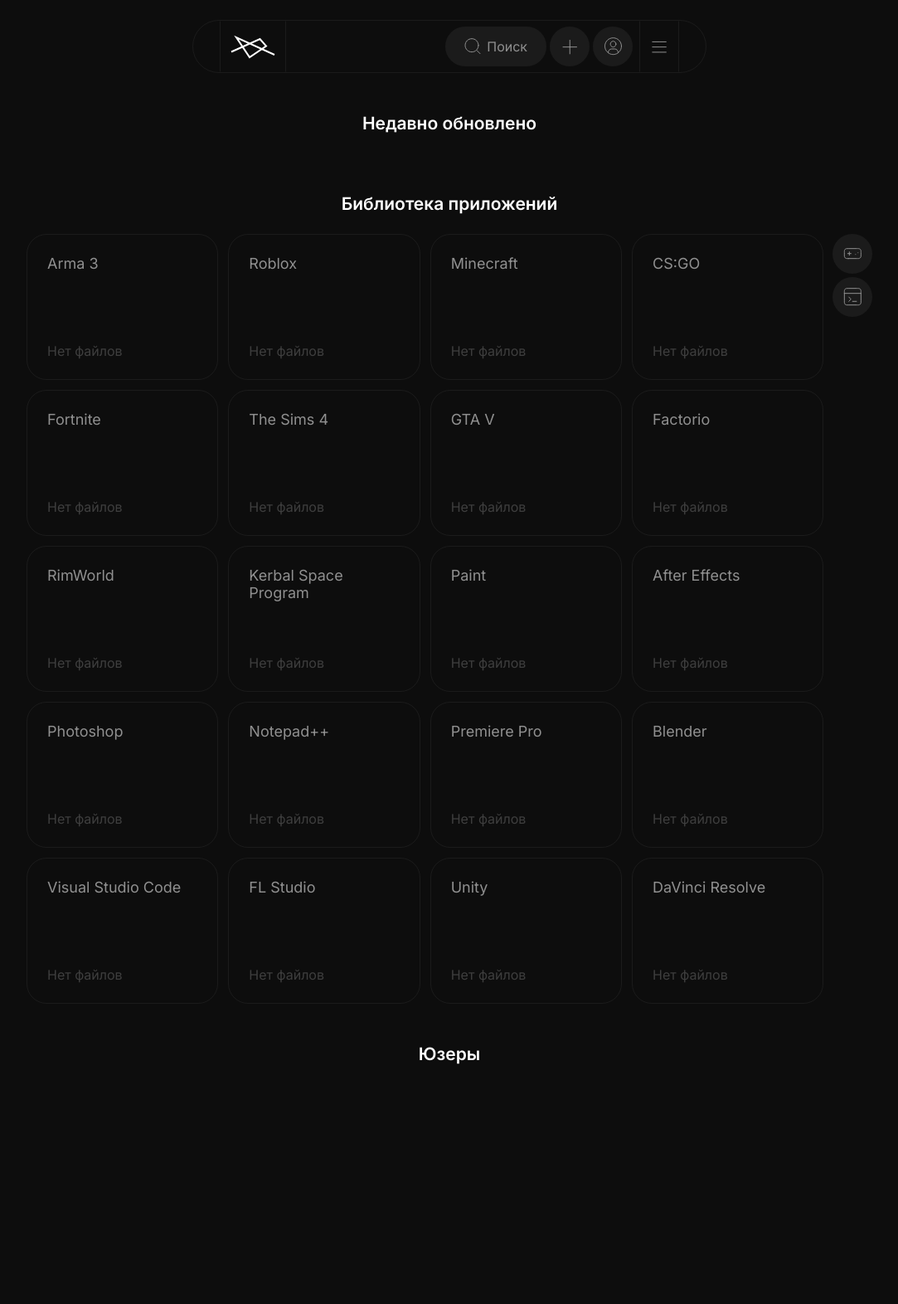
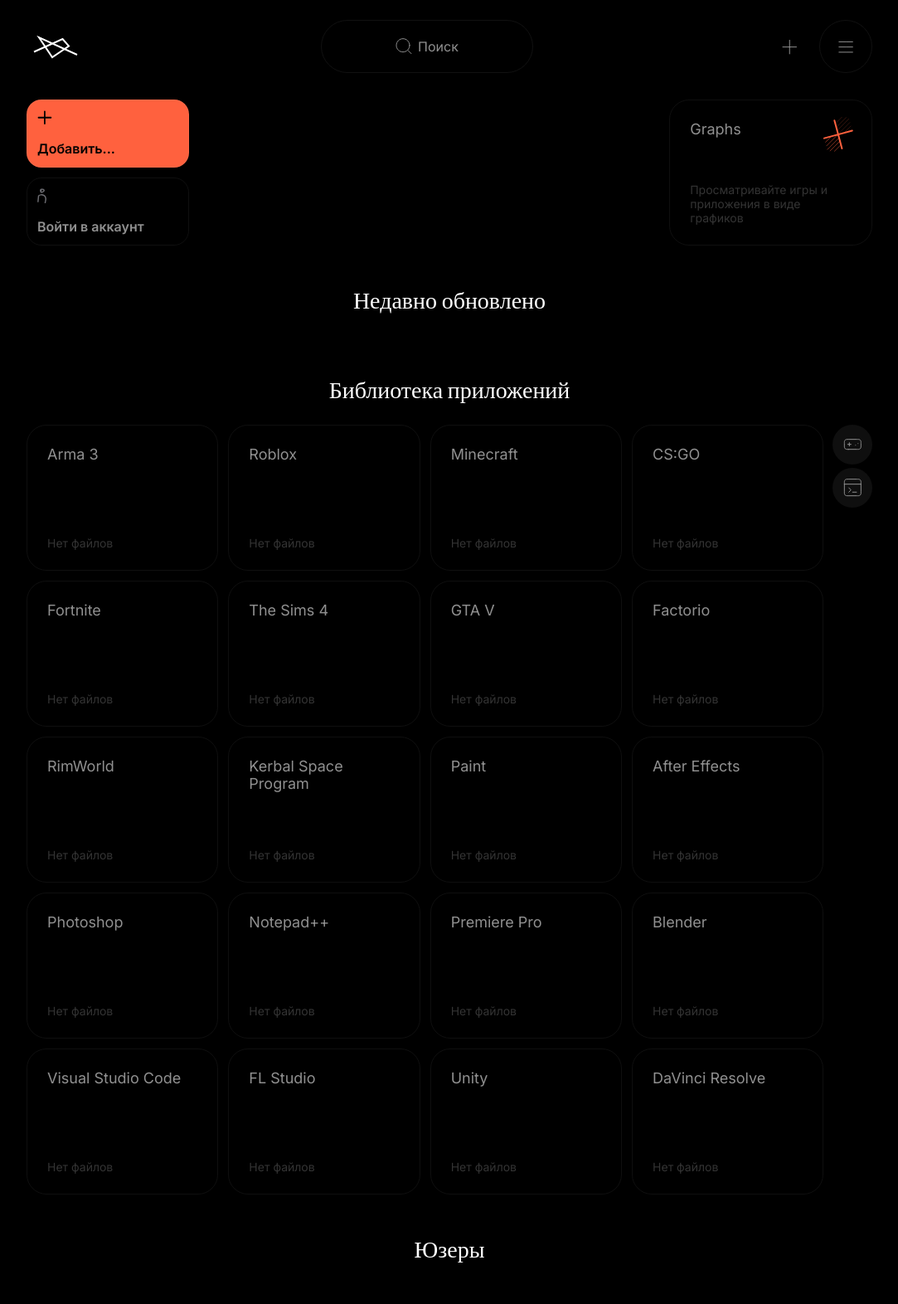
Before and after one commit to gromlbv/appw, a Flask app: page / in a window 1280 px wide. Shown: the whole page at 83% size, without its empty margins (98-1181 px from the left). Run offline with Flask 3, Linux system fonts and the light colour scheme.

Commit message:
upd theme

```diff
--- a/static/style.css
+++ b/static/style.css
@@ -12,13 +12,34 @@
     --border-color: rgba(255, 255, 255, 0.06);
     --primary-color: #FFFFFF;
     --secondary-color: #909090;
-    --background-color: #0D0D0D;
+    --background-color: #000000;
     --third-color: rgba(255, 255, 255, 0.2);
     --accent-color: #FF613E;
     --system-error-color: #FF5E5E;
     --system-error-color-05: rgba(255, 94, 94, 0.05);
     /* prev accent rgb(131, 131, 255) */
 }
+
+html, body{
+    margin: 0;
+    padding: 0;
+    width: 100vw;
+    height: 100vhw;
+
+    background-color: var(--background-color);
+    color: var(--primary-color);
+
+    overflow: hidden;
+}
+body {
+    font-family: 'Inter';
+}
+
+* {
+    box-sizing: border-box !important;
+}
+
+
 .flex {
     display: flex;
     gap: 2px;
@@ -43,8 +64,14 @@
     justify-content: space-between;
 }
 
+.gap-12{
+    gap: 12px;
+}
 .gap-8 {
     gap: 8px;
+}
+.gap-6{
+    gap: 6px;
 }
 
 h3, p {
@@ -53,6 +80,12 @@
 p{
     color: var(--secondary-color);
 }
+
+/* TEMPLATES */
+
+
+
+
 a {
     display: flex;
 
@@ -106,98 +139,134 @@
 }
 
 header.base {
+    position: relative;
     display: flex;
     justify-content: space-between;
     align-items: center;
 
-    padding: 0 32px;
     width: 100%;
-    max-width: 620px;
+    max-width: 1020px;
+
+    .right-side{
+        display: flex;
+        flex-direction: row;
+        align-items: center;
+        gap: 12px;
+
+        width: fit-content;
+    }
+
+    .search{
+        width: 256px;
+        cursor: text;
+    }
+    nav{
+        position: absolute;
+        opacity: 0;
+        pointer-events: none;
+        display: flex;
+        flex-direction: column;
+        align-items: flex-end;
+        gap: 6px;
+
+        right: 0;
+        top: 64px;
+        width: fit-content;
+
+        a{
+            width: fit-content !important;
+            min-width: fit-content;
+        }
+    }
+}
+
+a, button{
+    cursor: pointer;
+}
+
+.divider.header{
+    margin-top: 18px;
+    margin-bottom: 8px;
+    width: 100%;
+    height: 1px;
+    background-color: #1B1B1F;
+}
+
+.outline{
+    display: flex;
+    height: 64px;
+    justify-content: center;
+    align-items: center;
+    gap: 7px;
+
+    border-radius: 81px;
+    border: 1px solid #111;
+    background-color: transparent;
+    color: var(--secondary-color);
+}
+
+.no-fill{
+    background-color: transparent;
+}
+
+
+img{
+    max-width: 100%;
+    max-height: 100%;
+}
+.fill{
+    display: flex;
+    padding: 14px 21px;
+    justify-content: center;
+    align-items: center;
+    gap: 11px;
+
+    height: 48px;
+    width: fit-content;
+
+    border-radius: 16px;
+    border: 1px solid rgba(31, 31, 37, 0.60);
+    background-color: #131316 !important;
+    color: var(--secondary-color);
+
+    cursor: pointer;
+    font-size: 16px;
+}
+.orange{
+    background-color: var(--accent-color) !important;
+    color: var(--background-color) !important;
+}
+
+.fill.alt{
+    gap: 8px;
+    background-color: transparent !important;
+    border-radius: 32px;
+}
+
+.version{
+    span{
+        opacity: 0.5;
+    }
+}
+
+.circle{
+    display: flex;
+    justify-content: center;
+    align-items: center;
+
+    width: 64px;
     height: 64px;
 
     border-radius: 32px;
-    border: 1px solid;
-    border-color: var(--border-color);
-
-    color: var(--secondary-color);
-
-    .right-side{
-        display: flex;
-        align-items: center;
-        gap: 8px;
-
-        height: 100%;
-
-        .close-buttons{
-            display: flex;
-            gap: 4px;
-        }
-    }
-
-    a{
-        display: flex;
-        align-items: center;
-        justify-content: center;
-
-        gap: 7px;
-
-        height: 100%;
-        width: 48px;
-
-        background-color: transparent;
-        color: var(--secondary-color);
-        border: 1px solid transparent;
-        border-right-color: var(--border-color);
-        border-left-color: var(--border-color);
-
-        border-radius: 0;
-        -webkit-user-drag: none;
-    }
-    a.fill{
-        background-color: var(--border-color);
-        border: 1px solid transparent;
-        border-radius: 24px;
-
-        height: 48px;
-        width: 48px;
-    }
-    a.search{
-        padding: 22px;
-        cursor: text;
-    }
-    a.logo{
-        padding: 12px;
-    }
-    a.fit{
-        width: fit-content;
-    }
-    a:hover{
-        background-color: var(--border-color);
-
-        transition: 0.2s
-    }
 }
-
-html, body{
-    margin: 0;
-    padding: 0;
-    width: 100vw;
-    height: 100vhw;
-
-    background-color: var(--background-color);
-    color: var(--primary-color);
-
-    overflow: hidden;
+.size64{
+    width: 64px;
+    height: 64px;
 }
-body {
-    font-family: 'Inter';
+.size48{
+    width: 48px;
+    height: 48px;
 }
-
-* {
-    box-sizing: border-box !important;
-}
-
-
 
 a:hover {
     opacity: 0.8;
@@ -252,14 +321,14 @@
 .wrapper {
     overflow-y: scroll;
     scrollbar-width: thin;
-    scrollbar-color: var(--secondary-color) #0d0d0d;
+    scrollbar-color: var(--secondary-color) #000000;
     position: relative;
 }
 
 .wrapper::-webkit-scrollbar {
     width: 8px;
     background: white;
-    margin-left: -4px; /* смещаем скроллбар левее */
+    margin-left: -4px;
 }
 
 .wrapper::-webkit-scrollbar-thumb {
@@ -280,28 +349,36 @@
     display: flex;
     flex-direction: column;
     align-items: center;
+
     width: 100%;
+    margin-top: 32px;
 
     h1,h2 {
+        font-family: "EB Garamond", serif;
+
         width: 100%;
         text-align: center;
     }
     h2{
-        font-size: 21px;
         padding-bottom: 24px;
         padding-top: 48px;
         margin: 0;
+
+        font-size: 28px;
+        font-weight: 400;
     }
 }
-.library-wr{
+.card-wrapper{
     max-width: 1020px;
     width: 100%;
+
     .category-wr{
         position: relative;
         display: flex;
         flex-direction: column;
 
         gap: 4px;
+
         a{
             display: flex;
             justify-content: center;
@@ -329,7 +406,7 @@
         }
     }
 }
-.object-wr{
+.card{
     display: flex;
     flex-wrap: wrap;
     gap: 12px;
@@ -355,12 +432,14 @@
 
         transition: 0.2s;
 
-        .file-size{
+        overflow: hidden;
+
+        span.bottom{
             left: 24px;
             bottom: 24px;
 
             color: #FFF;
-            font-size: 16px;
+            font-size: 14px;
 
             opacity: 0.2;
         }
@@ -371,6 +450,18 @@
             width: 24px;
             opacity: 0.4;
         }
+        img.original{
+            width: initial;
+            opacity: initial;
+        }
+        img.graphs{
+            right: 18px;
+            top: 18px;
+        }
+        img.icons{
+            max-height: 18px;
+            max-width: 18px;
+        }
     }
     a:hover{
         color: var(--primary-color);
@@ -378,8 +469,26 @@
         box-shadow: inset 0 0 20px 0px #00000065;
     }
 
+    a.height-fill{
+        flex-direction: column;
+        align-items: flex-start;
+        justify-content: space-between;
+        padding: 12px;
+        gap: 12px;
+
+        height: 100%;
+        width: 196px;
+        font-size: 16px;
+        font-weight: 600;
+        border-radius: 18px;
+
+        img{
+            position: initial;
+        }
+    }
+
 }
-.object-wr.users {
+.card.users {
     a {
         height: fit-content;
     }
@@ -484,7 +593,8 @@
 
     border-radius: 48px;
     border: 1px solid var(--border-color);
-    background: radial-gradient(83.8% 78.27% at 76.31% 26.29%, #171717 0%, #141414 100%);
+    /* background: radial-gradient(83.8% 78.27% at 76.31% 26.29%, #171717 0%, #141414 100%); */
+    background: #0A0A0A;
 
     .close-btn{
         right: -66px !important;
@@ -516,7 +626,11 @@
 
         h1{
             width: 100%;
-            text-align: center;
+            text-align: left;
+            padding-left: 48px;
+            font-size: 48px;
+            font-weight: 600;
+
 
         }
 
--- a/templates/base.html
+++ b/templates/base.html
@@ -5,12 +5,15 @@
     <meta name="viewport" content="width=device-width, initial-scale=1.0">
     <title>{% block title %} {% endblock title %}apps.lbv</title>
     <link rel="stylesheet" href="{{ url_for ('static', filename='style.css') }}">
+    <link rel="preconnect" href="https://fonts.googleapis.com">
+    <link rel="preconnect" href="https://fonts.gstatic.com" crossorigin>
     <link href="https://fonts.googleapis.com/css2?family=Inter:wght@400;500;600&display=swap" rel="stylesheet">
+    <link href="https://fonts.googleapis.com/css2?family=EB+Garamond:ital,wght@0,400..800;1,400..800&display=swap" rel="stylesheet">
     <script src="https://code.jquery.com/jquery-3.6.0.min.js"></script>
     <script src="{{ url_for('static', filename='js/errorhandler.js') }}"></script>
 
-    <meta name="theme-color" content="#1FABEC">
-    <meta name="apple-mobile-web-app-status-bar-style" content="black-translucent">
+    <meta name="theme-color" content="#000000">
+    <meta name="apple-mobile-web-app-status-bar-style" content="#000000">
 
     <script src="https://code.jquery.com/jquery-3.6.0.min.js"></script>
 </head>
@@ -20,37 +23,62 @@
     </div>
     <div class="wrapper">
         <header class="base flex">
-            <a class="fit logo" href="/">
+
+            <a class="no-fill fit logo" href="/">
                 <svg xmlns="http://www.w3.org/2000/svg" width="54" height="29" viewBox="0 0 54 29" fill="none">
                     <path d="M1 20.5L35.5 5L43 13.5L23 27L7 3L53 24" stroke="white" stroke-width="2"/>
                 </svg>
             </a>
 
-            <div class="right-side">
-                <div class="close-buttons flex">
-                    <a class="fill fit search">
+            <a class="outline fit search">
                 <img src="{{ url_for('static', filename='icons/search.svg') }}">
                 Поиск
             </a>
-                    <a class="fill" href="/game/create">
+
+            <div class="right-side">
+
+
+                <a class="no-fill circle size48" href="/game/create">
                     <img src="{{ url_for('static', filename='icons/plus.svg') }}" alt="+">
+                </a>
+                <!-- <a href="/file/create">FL</a> -->
+
+                <button class="menu-btn outline circle">
+
+                    <img src="{{ url_for('static', filename='icons/menu.svg') }}" alt="≡">
+                    <nav>
+                        <a class="fill orange" href="/game/create">
+                            Добавить...
                         </a>
                         {% if not session.get('token') %}
                         <a class="fill" href="/account/register">
                             <img src="{{ url_for('static', filename='icons/person.svg') }}" alt="Аккаунт">
+                            Войти в аккаунт
                         </a>
                         {% else %}
                         <a class="fill" href="/account/me">
                             <img src="{{ url_for('static', filename='icons/person.svg') }}" alt="Аккаунт">
+                            Аккаунт
+
                         </a>
                         {% endif %}
-                </div>
+                        <a class="fill">
+                            FAQ и прочее
+                        </a>
+                        <a class="fill">
+                            Сообщить об ошибке
+                        </a>
 
-                <!-- <a href="/file/create">FL</a> -->
+                        <div class="divider header"></div>
 
-                <a href="/">
-                    <img src="{{ url_for('static', filename='icons/menu.svg') }}" alt="≡">
+                        <a class="fill alt version">
+                            Alpha<span>v.01</span>
                         </a>
+                        <a class="fill alt version" href="https://lbvo.ru">
+                            Made by lbv_dev<span>lbvo.ru</span>
+                        </a>
+                    </nav>
+                </button>
             </div>
 
         </header>
--- a/templates/index.html
+++ b/templates/index.html
@@ -6,6 +6,32 @@
 
 
 {% block content %}
+
+
+<div class="card-wrapper flex gap-8">
+    <div class="card flex-between">
+        <div class="flex-cl gap-12">
+            <a href="/game/create" class="orange height-fill">
+                <img class="original icons" src="{{ url_for('static', filename='icons/plus-black.svg') }}" alt="">
+                Добавить...
+            </a>
+            <a href="/account/login" class="height-fill">
+                <img class="original icons" src="{{ url_for('static', filename='icons/person-sketch.svg') }}" alt="">
+                Войти в аккаунт
+            </a>
+        </div>
+
+        <a href="/graphs">
+            Graphs
+            <img class="original graphs" src="{{ url_for('static', filename='icons/graphs.svg') }}" alt="">
+
+            <span class="bottom">
+                Просматривайте игры и приложения в виде графиков
+            </span>
+        </a>
+    </div>
+</div>
+
 <div class="overlay modal" id="gameModal">
 
     <a id="modalClose" type="reset" class="close-btn" href="/">
@@ -45,19 +71,19 @@
 
 
 <h2>Недавно обновлено</h2>
-<div class="library-wr flex gap-8">
-    <div class="object-wr">
+<div class="card-wrapper flex gap-8">
+    <div class="card">
         {% for game in latest_shares %}
         <a href="/game/{{ game.link }}">
             {{ game.title }}
 
             {% if game.game_downloads and game.game_downloads|length > 0 %}
-                <span class="file-size">
+                <span class="bottom">
                     {{ game.game_downloads[0].file_size|filesize }}
                 </span>
 
             {% else %}
-                <span class="file-size">
+                <span class="bottom">
                     Нет файлов
                 </span>
             {% endif %}
@@ -75,20 +101,20 @@
 </div>
 
 <h2>Библиотека приложений</h2>
-<div class="library-wr flex gap-8">
-    <div class="object-wr selectable" data-category="shares">
+<div class="card-wrapper flex gap-8">
+    <div class="card selectable" data-category="shares">
         {% for app in shares %}
         <a href="#" data-game-link="{{ app.link }}">
         <!-- <a href="/game/{{ app.link }}"> -->
             {{ app.title }}
 
             {% if app.game_downloads and app.game_downloads|length > 0 %}
-                <span class="file-size">
+                <span class="bottom">
                     {{ app.game_downloads[0].file_size|filesize }}
                 </span>
 
             {% else %}
-                <span class="file-size">
+                <span class="bottom">
                     Нет файлов
                 </span>
             {% endif %}
@@ -106,18 +132,18 @@
         {% endfor %}
     </div>
 
-    <div class="object-wr selectable" data-category="games">
+    <div class="card selectable" data-category="games">
         {% for game in games %}
         <a href="/game/{{ game.link }}">
             {{ game.title }}
 
             {% if game.game_downloads and game.game_downloads|length > 0 %}
-                <span class="file-size">
+                <span class="bottom">
                     {{ game.game_downloads[0].file_size|filesize }}
                 </span>
 
             {% else %}
-                <span class="file-size">
+                <span class="bottom">
                     Нет файлов
                 </span>
             {% endif %}
@@ -127,18 +153,18 @@
     </div>
 
 
-    <div class="object-wr selectable" data-category="apps">
+    <div class="card selectable" data-category="apps">
         {% for app in apps %}
         <a href="/game/{{ app.link }}">
             {{ app.title }}
             {{ app.game_downloads[0] }}
             {% if app.game_downloads and app.game_downloads|length > 0 %}
-                <span class="file-size">
+                <span class="bottom">
                     {{ app.game_downloads[0].file_size|filesize }}
                 </span>
 
             {% else %}
-                <span class="file-size">
+                <span class="bottom">
                     Нет файлов
                 </span>
             {% endif %}
@@ -163,15 +189,15 @@
 
 
 <!-- <h1>Файлы</h1>
-<div class="object-wr">
+<div class="card">
     {% for file in files %}
     <a href="/file/{{ file.link }}">{{ file.title }}</a>
     {% endfor %}
 </div> -->
 
 <h2>Юзеры</h2>
-<div class="library-wr flex gap-8">
-    <div class="object-wr users">
+<div class="card-wrapper flex gap-8">
+    <div class="card users">
         {% for user in users %}
         <a href="/user/{{ user["username"] }}">{{user["username"]}}</a>
         {% endfor %}
@@ -180,7 +206,7 @@
 
 <script>
     $(document).ready(function () {
-    const $blocks = $('.object-wr.selectable');
+    const $blocks = $('.card.selectable');
     const $links = $('.category-wr a');
 
     function showCategory(category) {
```
Also changed, not shown: static/icons/bug-sketch.svg (added), static/icons/graphs.svg (added), static/icons/person-sketch.svg (added), static/icons/plus-black.svg (added), static/icons/question-sketch.svg (added). Lines whose indentation alone changed are shown as unchanged.
